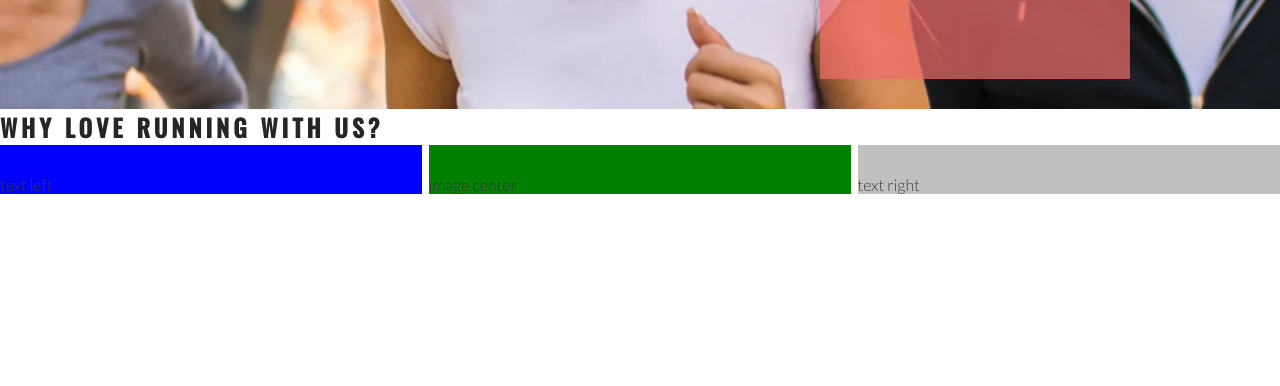
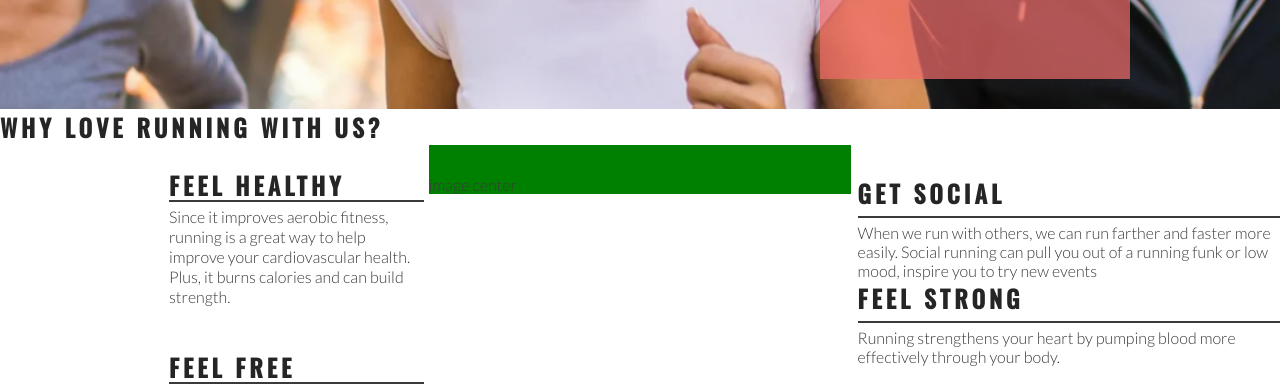
Before and after one commit to jhoanTrujillo/love-running, a plain HTML site: page index.html in a window 1280 px wide. Shown: the part 566-952 px from the top of the page. Drawn offline with nearby package versions, Linux system fonts and the light colour scheme.

Commit message:
add ethos structure styling

```diff
--- a/assets/css/style.css
+++ b/assets/css/style.css
@@ -118,6 +118,11 @@ h2 {
 }
 
 /* Ethos */
+hr {
+    border: 1px solid #3a3a3a;
+    width: 100%;
+    margin: 5px 0;
+}
 
 #club-ethos {
     height: 600px;
@@ -128,14 +133,12 @@ h2 {
     padding-top: 30px;
     width: 33%;
     float: left;
-    background-color: blue;
 }
 
 #right-about {
     padding-top: 30px;
     width: 33%;
     float: right;
-    background-color: silver;
 }
 
 #center-about {
@@ -144,3 +147,19 @@ h2 {
     margin: 0 auto;
     background-color: green;
 }
+
+.left-about-heading {
+    width: 60%;
+    float: right;
+    line-height: 20px;
+    clear: both;
+    margin-bottom: 50px;
+}
+
+.right-about-heading {
+    width: 60%;
+    float: left;
+    line-height: 20px;
+    clear: both;
+    margin-bottom: 50px;
+}
--- a/index.html
+++ b/index.html
@@ -49,10 +49,37 @@
     <section id="club-ethos">
         <h1>Why Love Running With Us?</h1>
         <div id="left-about">
-            text left
+            <div class="left-about-heading">
+                <h2>Feel Healthy</h2>
+                <hr>
+                <p>
+                    Since it improves aerobic fitness, running is a great way to help improve your cardiovascular
+                    health. Plus, it burns calories and can build strength.
+                </p>
+            </div>
+            <div class="left-about-heading">
+                <h2>Feel Free</h2>
+                <hr>
+                <p>
+                    Physical exercise, running included, is known to release endorphins in the brain. Endorphins make
+                    you more energetic, more awake and, yes, happier.
+                </p>
+            </div>
         </div>
         <div id="right-about">
-            text right
+            <h2>Get Social</h2>
+            <hr>
+            <p>
+                When we run with others, we can run farther and faster more easily. Social running can pull you out of a
+                running funk or
+                low mood, inspire you to try new events
+            </p>
+
+            <h2>Feel Strong</h2>
+            <hr>
+            <p>
+                Running strengthens your heart by pumping blood more effectively through your body.
+            </p>
         </div>
         <div id="center-about">
             image center
```
